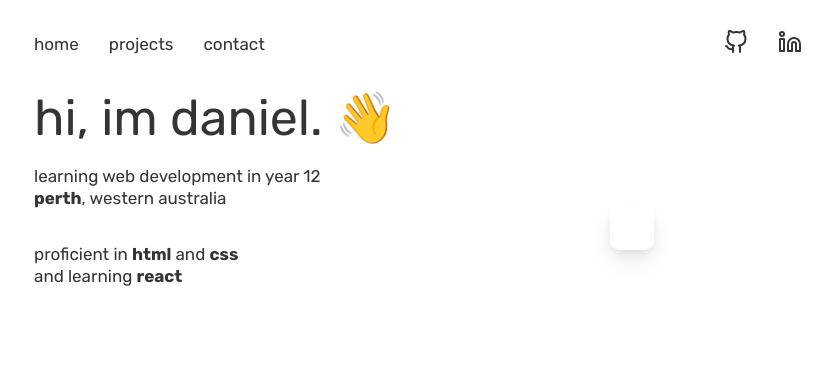
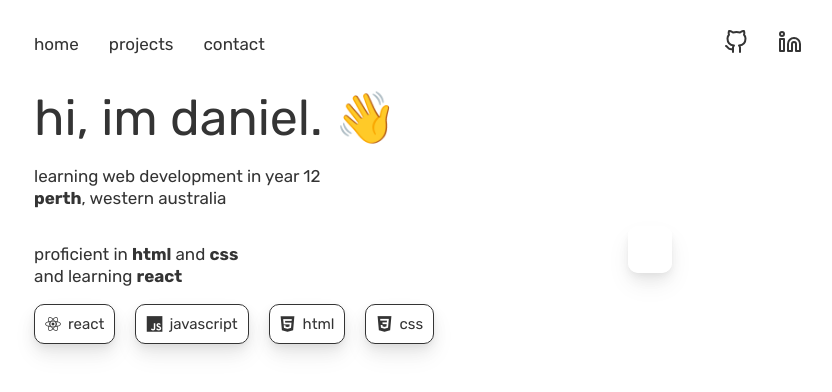
Before and after one commit to 2concrete/portfolio, a React (Vite) app: page / in a window 1280 px wide. Shown: the top 392 px of the page, without its empty margins (222-1054 px from the left). Built offline with nearby package versions, Linux system fonts and the light colour scheme; no server answers.

Commit message:
Added technologies and optimsed random cat image

```diff
--- a/index.html
+++ b/index.html
@@ -3,6 +3,11 @@
   <head>
     <meta charset="UTF-8" />
     <meta name="viewport" content="width=device-width, initial-scale=1.0" />
+    <link
+      rel="stylesheet"
+      type="text/css"
+      href="https://cdn.jsdelivr.net/gh/devicons/devicon@latest/devicon.min.css"
+    />
     <title>porfolio</title>
   </head>
   <body>
--- a/src/App.css
+++ b/src/App.css
@@ -13,6 +13,8 @@
 .split {
   display: flex;
   justify-content: space-between;
+  margin-bottom: 30px;
+  align-items: center;
 }
 
 body {
--- a/src/App.jsx
+++ b/src/App.jsx
@@ -2,6 +2,7 @@ import "./App.css";
 import About from "./components/About/About";
 import NavBar from "./components/NavBar/NavBar";
 import RandImg from "./components/RandImg/RandImg";
+import Tech from "./components/Tech/Tech";
 
 function App() {
   return (
@@ -9,7 +10,11 @@ function App() {
       <div className="main">
         <NavBar />
         <div className="split">
-          <About />
+          <div>
+            <About />
+            <Tech />
+          </div>
+
           <RandImg />
         </div>
       </div>
--- a/src/components/RandImg/RandImg.css
+++ b/src/components/RandImg/RandImg.css
@@ -16,6 +16,7 @@
   position: absolute;
   top: 10px;
   left: 10px;
+  border: none;
   background-color: rgba(255, 255, 255, 0.211);
   backdrop-filter: blur(10px);
   border-radius: 10px;
--- a/src/components/RandImg/RandImg.jsx
+++ b/src/components/RandImg/RandImg.jsx
@@ -9,7 +9,6 @@ const RandImg = () => {
   const [imgUrl, setImgUrl] = useState("");
 
   const getData = async () => {
-    feather.replace();
     const response = await fetch(
       `https://api.thecatapi.com/v1/images/search?api_key=${API_KEY}`
     );
@@ -18,19 +17,21 @@ const RandImg = () => {
   };
 
   useEffect(() => {
-    getData();
+    feather.replace();
+  }, [imgUrl]);
+
+  useEffect(() => {
+    getData(); // load first image
   }, []);
 
   return (
     <section className="random-image">
       <div className="image-container">
-        <button
-          className="image-button"
-          onClick={getData()}
-          data-feather="refresh-cw"
-        ></button>
+        <button className="image-button" onClick={getData}>
+          <i data-feather="refresh-cw"></i>
+        </button>
         {imgUrl && (
-          <img className="image" loading="lazy" src={imgUrl} alt="Cat Image" />
+          <img className="image" loading="lazy" src={imgUrl} alt="Random Cat" />
         )}
       </div>
     </section>
--- /dev/null
+++ b/src/components/Tech/Tech.css
@@ -0,0 +1,28 @@
+.tech {
+  display: flex;
+  align-items: center;
+  gap: 7px;
+  border-radius: 10px;
+  border: 1px solid;
+  width: fit-content;
+  padding: 10px;
+  /* https://smoothshadows.com/#djEsMSw1LDAuMDYsMjUsMTIsMCwjMDMwNzEyLCNmM2Y0ZjYsI2ZmZmZmZiwy */
+  box-shadow: 0px 0px 1px rgba(3, 7, 18, 0.01), 0px 2px 4px rgba(3, 7, 18, 0.02),
+    0px 4px 9px rgba(3, 7, 18, 0.04), 0px 8px 16px rgba(3, 7, 18, 0.05),
+    0px 12px 25px rgba(3, 7, 18, 0.06);
+}
+
+.row {
+  display: flex;
+  gap: 20px;
+  justify-content: center;
+}
+
+.tech p {
+  margin: 0;
+  font-size: 15px;
+}
+
+.tech svg {
+  stroke-width: 1px;
+}
--- /dev/null
+++ b/src/components/Tech/Tech.jsx
@@ -0,0 +1,28 @@
+import "./Tech.css";
+
+const Tech = () => {
+  return (
+    <section>
+      <div className="row">
+        <div className="tech">
+          <i class="devicon-react-original"></i>
+          <p>react</p>
+        </div>
+        <div className="tech">
+          <i class="devicon-javascript-plain"></i>
+          <p>javascript</p>
+        </div>
+        <div className="tech">
+          <i class="devicon-html5-plain"></i>
+          <p>html</p>
+        </div>
+        <div className="tech">
+          <i class="devicon-css3-plain"></i>
+          <p>css</p>
+        </div>
+      </div>
+    </section>
+  );
+};
+
+export default Tech;
```
